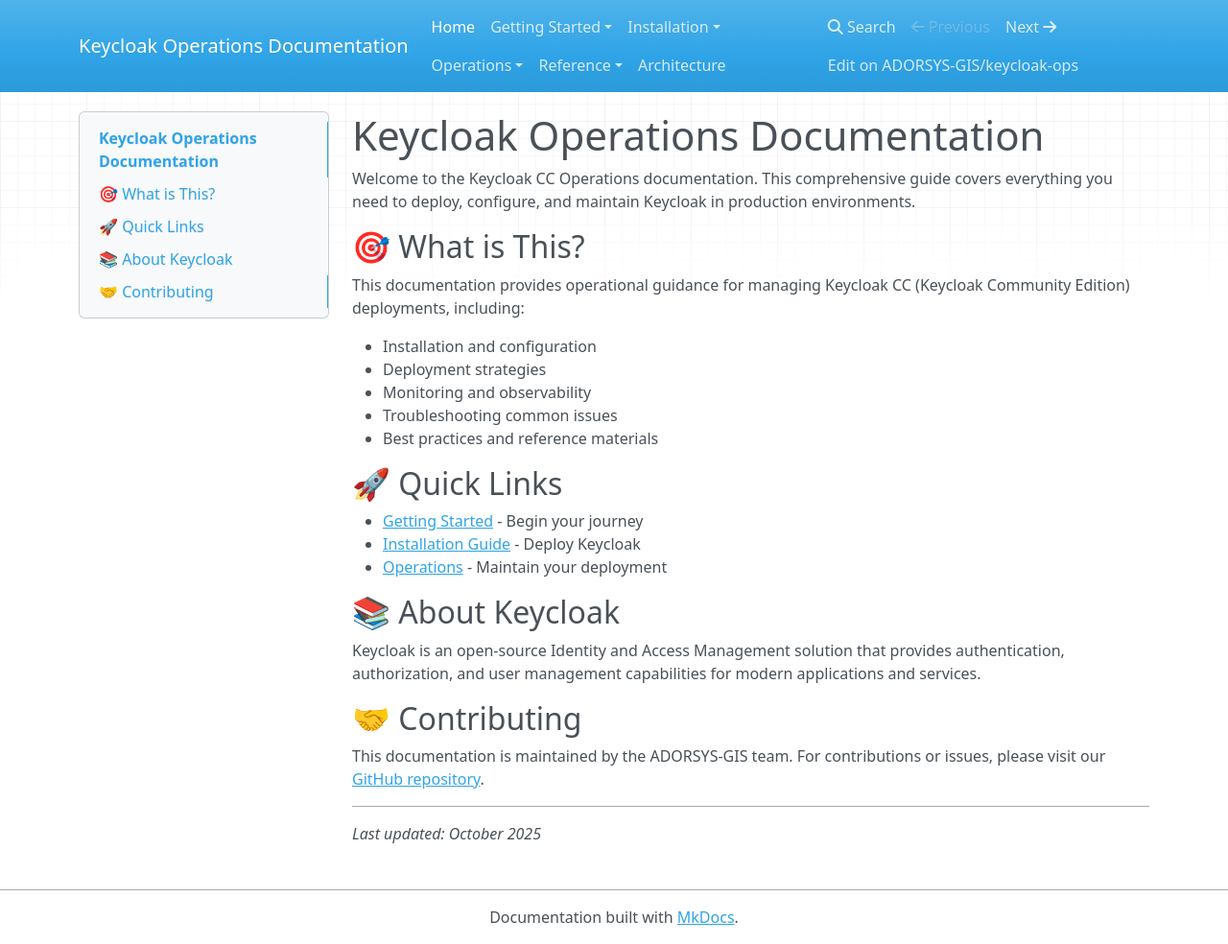
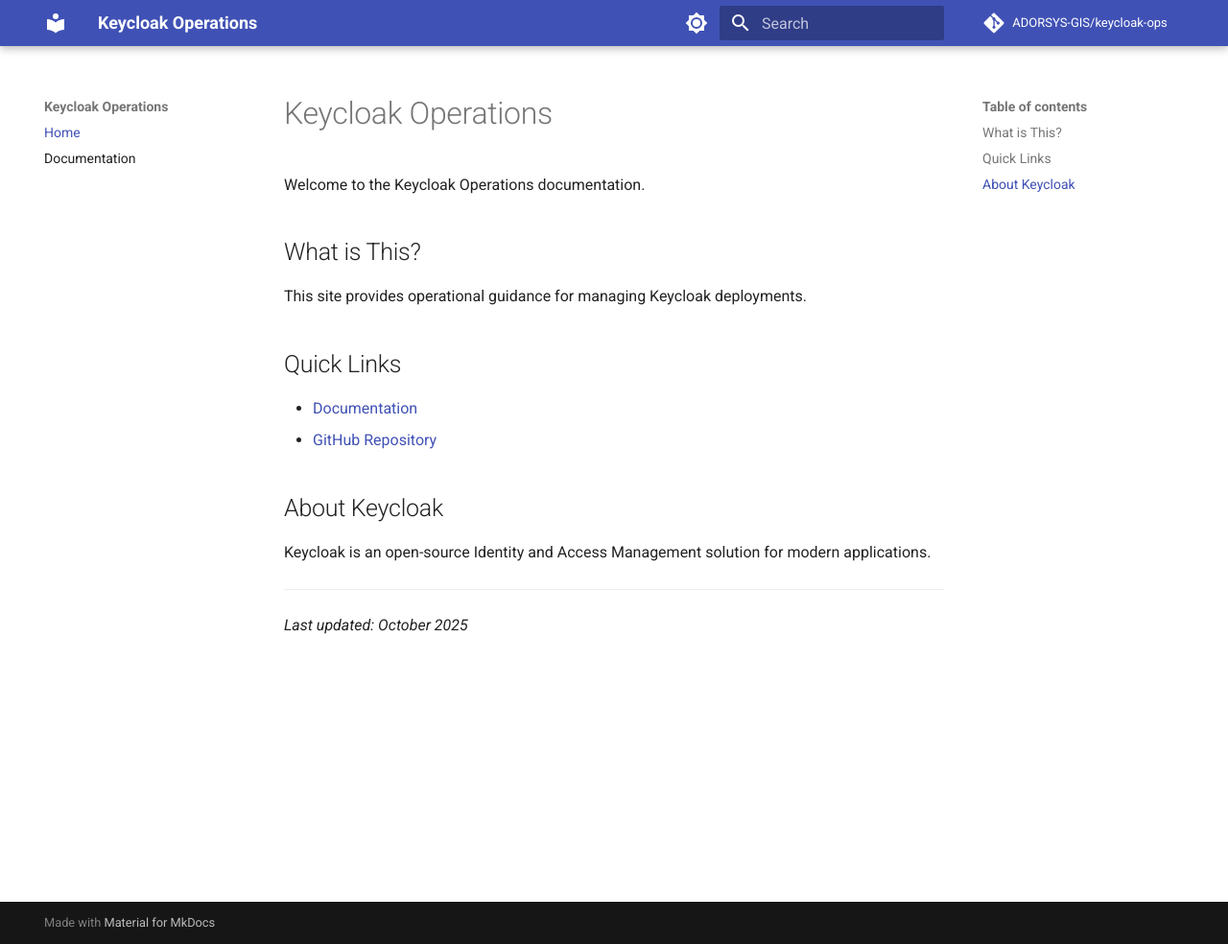
Before and after one commit to JOELNATHAN544/keycloak-ops, an MkDocs documentation site: the page built from docs/index.md, in a window 1280 px wide and 984 px high. Shown: the whole window at 96% size. Built offline with MkDocs 1.6.1 and Material for MkDocs 9.7.7, drawn with Linux system fonts in a browser that asks for light colours; nearby versions of some CDN libraries; comment, search, counter and statistics services are not loaded.

Commit message:
Simplify documentation to 2 pages per supervisor feedback
- Reduced from 11 pages to 2 pages (Home, Documentation)
- Removed getting-started, installation, operations, and reference sections
- Simplified mkdocs.yml navigation configuration
- Created minimal README with essential information only
- Streamlined content for initial documentation phase
- Maintained professional Material theme and core functionality

Changes:
- Deleted: docs/getting-started/ (3 files)
- Deleted: docs/installation/ (2 files)
- Deleted: docs/operations/ (3 files)
- Deleted: docs/reference/ (2 files)
- Updated: docs/index.md (simplified)
- Created: docs/documentation.md (single documentation page)
- Updated: mkdocs.yml (minimal navigation)
- Created: README.md (minimal project info)

Result: Clean, minimal documentation site with 2 pages as requested

```diff
--- a/docs/index.md
+++ b/docs/index.md
@@ -1,30 +1,19 @@
-# Keycloak Operations Documentation
+# Keycloak Operations
 
-Welcome to the Keycloak CC Operations documentation. This comprehensive guide covers everything you need to deploy, configure, and maintain Keycloak in production environments.
+Welcome to the Keycloak Operations documentation.
 
-## 🎯 What is This?
+## What is This?
 
-This documentation provides operational guidance for managing Keycloak CC (Keycloak Community Edition) deployments, including:
+This site provides operational guidance for managing Keycloak deployments.
 
-- Installation and configuration
-- Deployment strategies
-- Monitoring and observability
-- Troubleshooting common issues
-- Best practices and reference materials
+## Quick Links
 
-## 🚀 Quick Links
+- [Documentation](documentation.md)
+- [GitHub Repository](https://github.com/ADORSYS-GIS/keycloak-ops)
 
-- [Getting Started](getting-started/overview.md) - Begin your journey
-- [Installation Guide](installation/guide.md) - Deploy Keycloak
-- [Operations](operations/deployment.md) - Maintain your deployment
+## About Keycloak
 
-## 📚 About Keycloak
-
-Keycloak is an open-source Identity and Access Management solution that provides authentication, authorization, and user management capabilities for modern applications and services.
-
-## 🤝 Contributing
-
-This documentation is maintained by the ADORSYS-GIS team. For contributions or issues, please visit our [GitHub repository](https://github.com/ADORSYS-GIS/keycloak-ops).
+Keycloak is an open-source Identity and Access Management solution for modern applications.
 
 ---
 
--- a/mkdocs.yml
+++ b/mkdocs.yml
@@ -1,67 +1,26 @@
-site_name: Keycloak Operations Documentation
-site_description: Comprehensive guide for Keycloak CC deployment and operations
+site_name: Keycloak Operations
+site_description: Keycloak operations documentation
 site_author: ADORSYS-GIS Team
 repo_url: https://github.com/ADORSYS-GIS/keycloak-ops
 repo_name: ADORSYS-GIS/keycloak-ops
 
 theme:
-  name: mkdocs
+  name: material
   palette:
-    # Light mode
     - scheme: default
       primary: indigo
-      accent: indigo
       toggle:
         icon: material/brightness-7
         name: Switch to dark mode
-    # Dark mode
     - scheme: slate
       primary: indigo
-      accent: indigo
       toggle:
         icon: material/brightness-4
         name: Switch to light mode
   features:
-    - navigation.tabs
-    - navigation.sections
-    - navigation.expand
     - navigation.top
-    - search.suggest
     - search.highlight
-    - content.code.copy
-
-markdown_extensions:
-  - pymdownx.highlight:
-      anchor_linenums: true
-  - pymdownx.inlinehilite
-  - pymdownx.snippets
-  - pymdownx.superfences
-  - admonition
-  - pymdownx.details
-  - pymdownx.tabbed:
-      alternate_style: true
-  - attr_list
-  - md_in_html
 
 nav:
   - Home: index.md
-  - Getting Started:
-    - Overview: getting-started/overview.md
-    - Prerequisites: getting-started/prerequisites.md
-    - Quick Start: getting-started/quick-start.md
-  - Installation:
-    - Installation Guide: installation/guide.md
-    - Configuration: installation/configuration.md
-  - Operations:
-    - Deployment: operations/deployment.md
-    - Monitoring: operations/monitoring.md
-    - Troubleshooting: operations/troubleshooting.md
-  - Reference:
-    - API Reference: reference/api.md
-    - Configuration Options: reference/config.md
-  - Architecture: architecture.md
-
-extra:
-  social:
-    - icon: fontawesome/brands/github
-      link: https://github.com/ADORSYS-GIS
+  - Documentation: documentation.md
```
Also changed, not shown: README.md (+17 -249 lines), docs/documentation.md (added, +23 -0 lines), docs/getting-started/overview.md (deleted, +0 -33 lines), docs/getting-started/prerequisites.md (deleted, +0 -33 lines), docs/getting-started/quick-start.md (deleted, +0 -29 lines), docs/installation/configuration.md (deleted, +0 -17 lines), docs/installation/guide.md (deleted, +0 -22 lines), docs/operations/deployment.md (deleted, +0 -30 lines), docs/operations/monitoring.md (deleted, +0 -17 lines), docs/operations/troubleshooting.md (deleted, +0 -29 lines), docs/reference/api.md (deleted, +0 -20 lines), docs/reference/config.md (deleted, +0 -21 lines).
